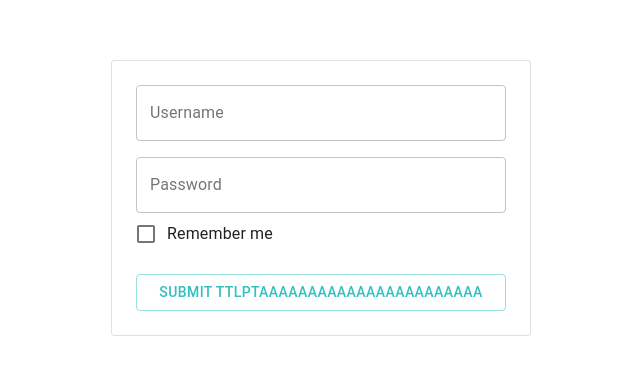
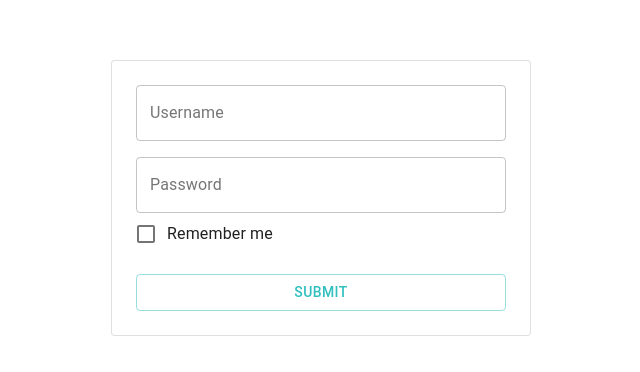
Before and after one commit to ttlpta/task-management-ts, a React (Create React App) app: page /login in a window 1280 px wide. Shown: the part 202-574 px from the top of the page, without its empty margins (319-959 px from the left). Built offline with nearby package versions, Linux system fonts and the light colour scheme.

Commit message:
test husky

```diff
--- a/src/components/Button/Button.tsx
+++ b/src/components/Button/Button.tsx
@@ -9,8 +9,6 @@ export default function Button({ label, ...props }: Props) {
   return (
     <ButtonStyled variant="outlined" {...props}>
       {label}
-      {' '}
-      ttlptaaaaaaaaaaaaaaaaaaaaaaa
     </ButtonStyled>
   );
 }
```
